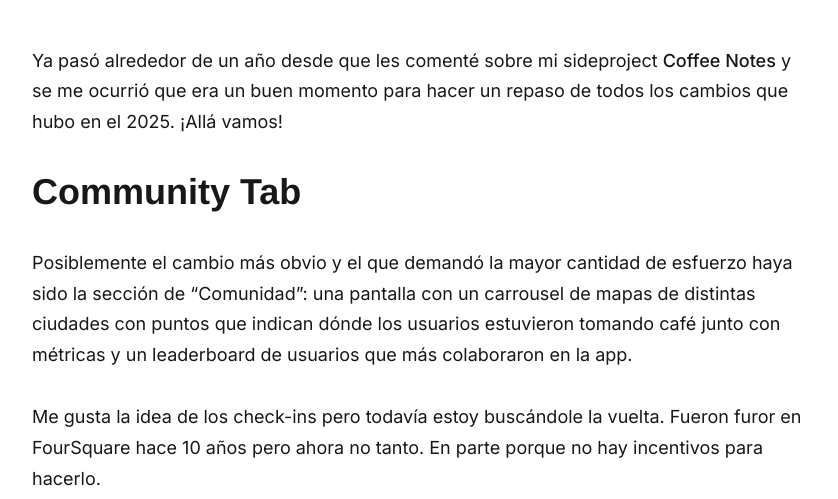
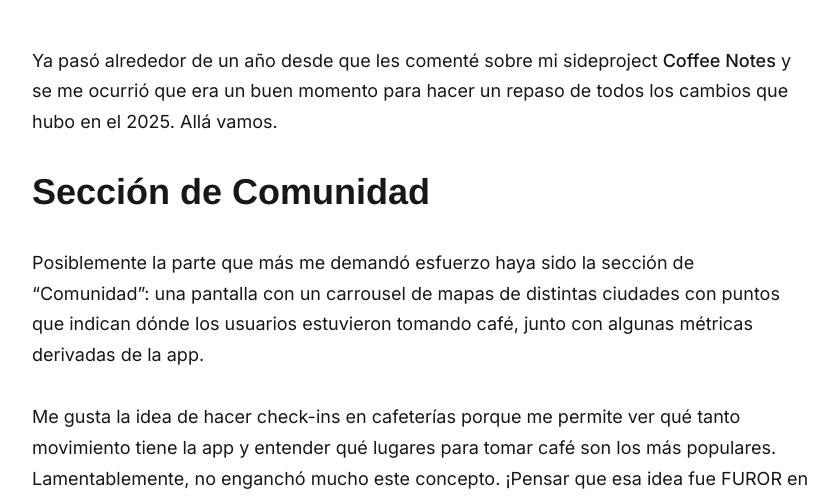
Before and after one commit to betzerra/betzerra.github.io, a Jekyll site: the page built from _posts/2025-11-30-coffee-notes.md, in a window 1280 px wide and 1400 px high, scrolled down 705 px. Shown: the part 210-709 px from the top of the window, without its empty margins (218-1056 px from the left). Built offline with Jekyll 4.4.1, drawn with Linux system fonts in a browser that asks for light colours; some web fonts are replaced; some of the changed text lies outside the part shown.

Commit message:
Updates: Coffee Notes en 2025

```diff
--- a/_posts/2025-11-30-coffee-notes.md
+++ b/_posts/2025-11-30-coffee-notes.md
@@ -7,12 +7,12 @@
 tags: [coffee-notes, swift]
 ---
 
-Ya pasó alrededor de un año desde que les comenté sobre mi sideproject [Coffee Notes](https://www.betzerra.com/project/coffee-notes) y se me ocurrió que era un buen momento para hacer un repaso de todos los cambios que hubo en el 2025. ¡Allá vamos!
+Ya pasó alrededor de un año desde que les comenté sobre mi sideproject [Coffee Notes](https://www.betzerra.com/project/coffee-notes) y se me ocurrió que era un buen momento para hacer un repaso de todos los cambios que hubo en el 2025. Allá vamos.
 
-# Community Tab
-Posiblemente el cambio más obvio y el que demandó la mayor cantidad de esfuerzo haya sido la sección de "Comunidad": una pantalla con un carrousel de mapas de distintas ciudades con puntos que indican dónde los usuarios estuvieron tomando café junto con métricas y un leaderboard de usuarios que más colaboraron en la app.
+# Sección de Comunidad
+Posiblemente la parte que más me demandó esfuerzo haya sido la sección de "Comunidad": una pantalla con un carrousel de mapas de distintas ciudades con puntos que indican dónde los usuarios estuvieron tomando café, junto con algunas métricas derivadas de la app.
 
-Me gusta la idea de los check-ins pero todavía estoy buscándole la vuelta. Fueron furor en FourSquare hace 10 años pero ahora no tanto. En parte porque no hay incentivos para hacerlo.
+Me gusta la idea de hacer check-ins en cafeterías porque me permite ver qué tanto movimiento tiene la app y entender qué lugares para tomar café son los más populares. Lamentablemente, no enganchó mucho este concepto. ¡Pensar que esa idea fue FUROR en FourSquare hace 10 años! Por un lado me parece que pasó de moda pero también creo que fallé en generar un verdadero incentivo al usuario.
 
 <div class="gallery-box">
   <div class="gallery">
@@ -23,7 +23,7 @@
   <em>Pantallas de Community, Profile y Leaderboard.</em>
 </div>
 
-Se me ocurrió gamificar la experiencia poniendo un mapa comunitario donde se vean todos los check-ins (de forma anónima) y armar un leaderboard pero me parece que quedó a mitad de camino. Más allá de aparecer en un ranking, no había premio: los puntos no se canjean por premios, tampoco hay stickers ni badges que se desbloqueen, ni siquiera puse hay un sonido de trompetas con una animación de confetti después de un check-in. ¿Los resultados? solamente 8 usuarios usaron este feature.
+Armé un leaderboard para gamificar la experiencia: los usuarios que hacen check-in o recomiendan cafeterías a la base de datos ganan puntos. El problema es que me quedé a mitad de camino: los puntos no se canjean por NADA más que "fama y gloria", tampoco hay stickers ni badges que se desbloqueen, ni siquiera hay un sonido de trompetas con una animación de confetti cada vez que hacés check-in. Es un flow que necesita apremiar al usuario de alguna manera y no lo hace.
 
 Por otra parte están las métricas:
 - ¿Qué ciudad obtiene más check-ins?
@@ -57,12 +57,14 @@
 Los resultados fueron... mediocres. 344 descargas en un año. Durante algunos meses pagué publicidad en el AppStore de Apple, eso disparó mis números de impresiones y Page Views que subieron un poco las descargas pero no tanto como para justificar el gasto.
 
 # Aprendizajes
-No recomiendo hacer apps que dependen del volumen de usuarios. La idea que los usuarios suban data de cafeterías y hagan check-in voluntariamente de ✨ **PUNTITOS** ✨ en 2025 para una app indie... es casi delirante.
+Por un lado, no recomiendo hacer apps que dependen del volumen de usuarios. La idea que los usuarios suban data de cafeterías y hagan check-in voluntariamente a cambio de ✨ **PUNTITOS** ✨ en 2025 para una app indie... es casi delirante.
 
-Para mi próximo proyecto tendría un scope más chico todavía, Coffee Notes es 2 apps en una: directorio de cafeterías y una app para tomar notas de café. Esa dualidad a veces me juega en contra porque me es difícil explicar el producto y a veces pierdo foco en dónde poner energía.
+Por otro, sugiero que elijan un scope MUY chico y no salgan de ahí. Coffee Notes es 2 apps en una: directorio de cafeterías y una app para tomar notas de café. Esa dualidad a veces me juega en contra porque me es difícil explicar el producto y a veces pierdo foco muy facilmente.
 
 # 2026
-Si bien soné algo negativo en los puntos anteriores, no tengo dudas que voy a seguir trabajando en Coffee Notes el año que viene: tengo un roadmap ENTERO de cosas que quiero hacer. Hacer esta app me llena de satisfacción como programador porque puedo mostrarle al resto mis skills y también puedo practicarlos. Y por otra parte es la app que me gustaría tener como fanático del café, espero que lo sea para ustedes también.
+Creo que vengo sonando muy negativo así que voy a aclarar algo: voy a seguir trabajando en Coffee Notes el año que viene, tengo un roadmap ENTERO de cosas que quiero hacer.
+
+Hacer esta app me llena de satisfacción como programador porque puedo mostrarle al mundo mis skills. También me sirve para practicar y probar frameworks que en mi trabajo habitual no tengo oportunidad. Por otra parte es la app que me gustaría tener como fanático del café y espero que lo sea para ustedes también <3
 
 # Links
 - [Swift Charts](https://developer.apple.com/documentation/Charts)
```
